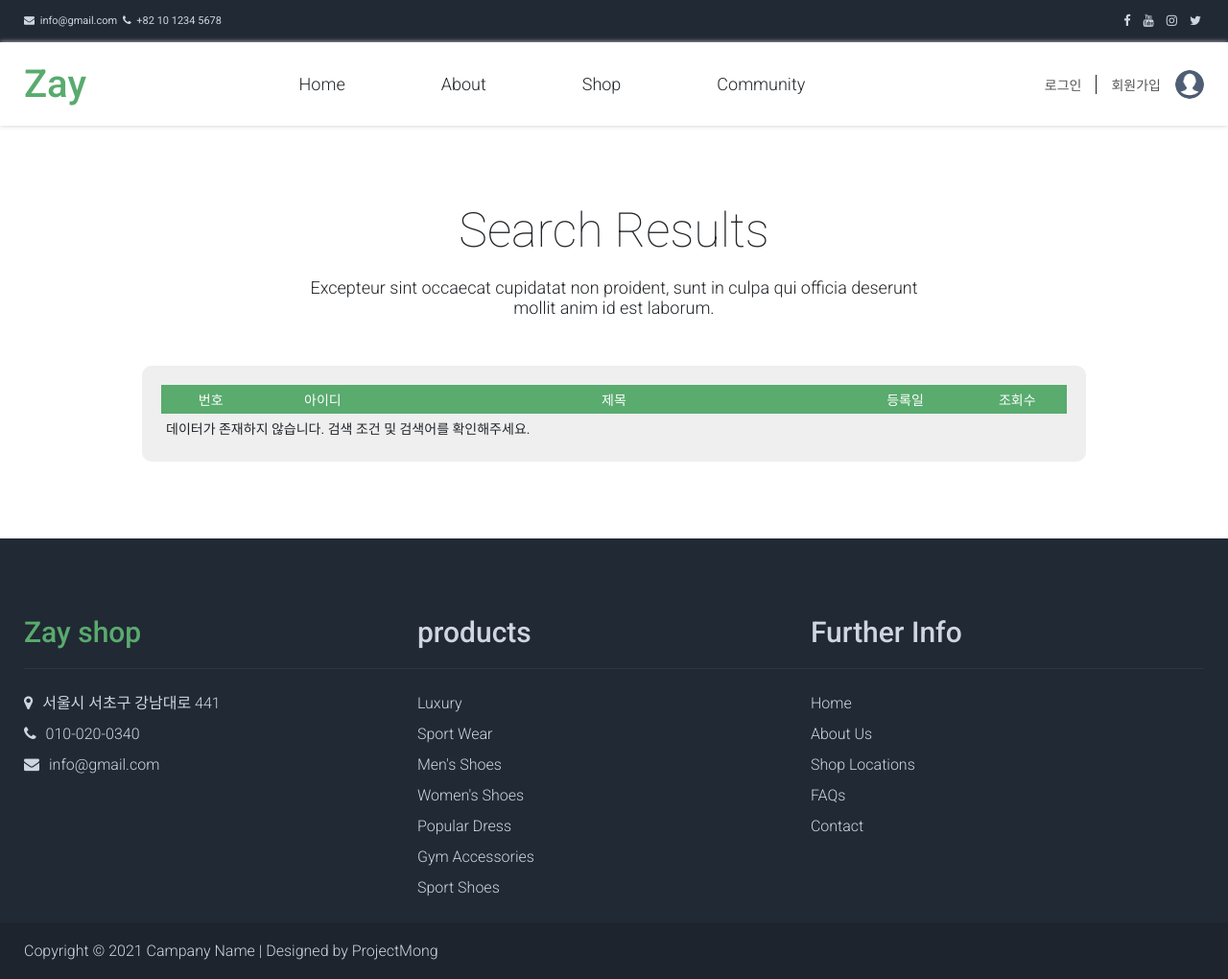
After one commit to yunjungheo/zay, a PHP site: page /pages/menu_page/community_search.php in a window 1280 px wide. The commit adds this page. Shown: the whole page at 96% size. Run offline with PHP 8.4, Linux system fonts and the light colour scheme; data that the repository does not hold is empty; a stand-in replaces the project's code that opens the database connection.

Commit message:
0726 게시판 답글 & 검색 기능

```diff
--- a/css/style.css
+++ b/css/style.css
@@ -187,7 +187,7 @@ section.join .submit_info span a{display: inline-block; padding: 10px 20px; back
 
 
 /* Community Page Style Code */
-.community .comm_center{width: 80%; margin: auto; }
+.comm_center{width: 80%; margin: auto; }
 
 .community .comm_table{background: #efefef; padding: 20px; border-radius: 10px;}
 .community .comm_table li{padding: 5px; display: flex;}
--- /dev/null
+++ b/pages/menu_page/community_search.php
@@ -0,0 +1,105 @@
+<!DOCTYPE html>
+<html lang="en">
+<head>
+<meta charset="UTF-8">
+  <meta http-equiv="X-UA-Compatible" content="IE=edge">
+  <meta name="viewport" content="width=device-width, initial-scale=1.0, user-scalable=no, maximum-scale=1" />
+  <title>Zay Shop || Community</title>
+  <!-- Favicon Link -->
+  <link rel="shortcut icon" href="/zay/img/favicon.ico" type="image/x-icon">
+  <link rel="icon" href="/zay/img/favicon.ico" type="image/x-icon">
+  <link rel="apple-touch-icon" href="/zay/img/favicon.ico">
+  <!-- Font Awesome Link -->
+  <link rel="stylesheet" href="https://cdnjs.cloudflare.com/ajax/libs/font-awesome/4.7.0/css/font-awesome.css"/>
+  <!-- Reset CSS Link -->
+  <link rel="stylesheet" href="/zay/css/reset.css">
+  <!-- Main Style CSS Link -->
+  <link rel="stylesheet" href="/zay/css/style.css">
+  <!-- Media Style CSS Link -->
+  <link rel="stylesheet" href="/zay/css/media.css">
+</head>
+<body>
+
+  <?php include $_SERVER["DOCUMENT_ROOT"]."/zay/include/header.php"; ?>
+
+  <section class="community">
+    <div class="center">
+      <div class="tit_box">
+        <h2>Search Results</h2>
+        <p>Excepteur sint occaecat cupidatat non proident, sunt in culpa qui officia deserunt<br> mollit anim id est laborum.</p>
+      </div>
+
+      <div class="comm_table comm_center">
+        <ul class="comm_row">
+          <li class="comm_tit">
+            <span>번호</span>
+            <span>아이디</span>
+            <span>제목</span>
+            <span>등록일</span>
+            <span>조회수</span>
+          </li>
+          <?php
+
+            $search_select = $_POST['qna_search'];
+            $search_input = $_POST['search_txt'];
+
+            //echo $search_select, $search_input;
+            //-> 검색창에 아이디로 설정해두고 aa입력하고 누르면 id_searchaaa 이런식으로 결과값확인가능 제목도 같은방법으로 확인해주기
+            include $_SERVER["DOCUMENT_ROOT"]."/connect/db_conn.php";
+
+            if($search_select == 'id_search'){
+                $sql_search = "SELECT * FROM zay_comm WHERE ZAY_comm_id LIKE '%$search_input%' ORDER BY ZAY_comm_idx DESC";
+                //'%$search_input%'앞뒤 상관없이 포함된글자 모두 포함되어있는 값을 검색
+              } else {
+                $sql_search = "SELECT * FROM zay_comm WHERE ZAY_comm_tit LIKE '%$search_input%' ORDER BY ZAY_comm_idx DESC";
+
+              }
+              $search_result = mysqli_query($dbConn, $sql_search);
+              $search_result_num = mysqli_num_rows($search_result);
+
+              //echo $search_result_num;
+              //->갯수확인하는
+              if(!$search_result_num){
+                  echo " <li>데이터가 존재하지 않습니다. 검색 조건 및 검색어를 확인해주세요.</li>";
+              } else {
+                while($search_result_row = mysqli_fetch_array($search_result)){
+                  $search_idx = $search_result_row['ZAY_comm_idx'];
+                  $search_id = $search_result_row['ZAY_comm_id'];
+                  $search_tit = $search_result_row['ZAY_comm_tit'];
+                  $search_reg = $search_result_row['ZAY_comm_reg'];
+                  $search_hit = $search_result_row['ZAY_comm_hit'];
+
+          ?>
+
+          <li class="comm_con">
+            <span><?=$search_idx?></span>
+            <span><?=$search_id?></span>
+            <span><a href="/zay/pages/menu_page/community_details.php?detail_idx=<?=$search_idx?>"><?=$search_tit?></a></span>
+            <span><?=$search_reg?></span>
+            <span><?=$search_hit?></span>
+          </li>
+          <?php } }?>
+        </ul>
+      </div>
+      <!-- End of comm_table -->
+
+    </div>
+  </section>
+
+
+
+
+
+
+
+
+
+  <?php include $_SERVER["DOCUMENT_ROOT"]."/zay/include/footer.php"; ?>
+
+
+   <!-- jQuery Framework Load -->
+  <script src="https://ajax.googleapis.com/ajax/libs/jquery/3.4.1/jquery.min.js"></script>
+  <script src="/zay/js/jq.main.js"></script>
+
+</body>
+</html>
```
Also changed, not shown: css/media.css (+31 -0 lines), pages/menu_page/community_details.php (+64 -13 lines), pages/menu_page/community_form.php (+18 -6 lines), php/reply_insert.php (added, +33 -0 lines), sql/zay_reply.sql (added, +61 -0 lines).
